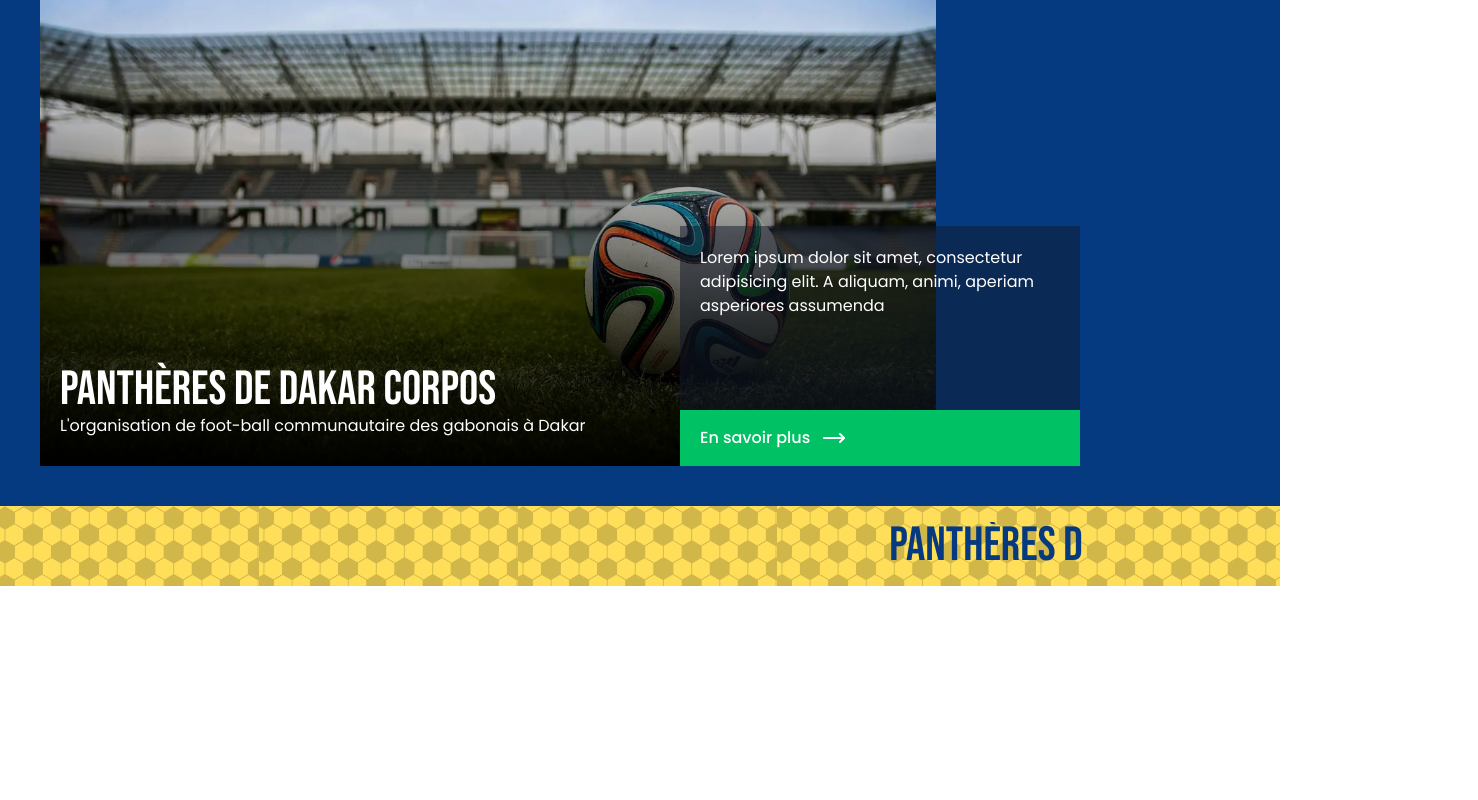
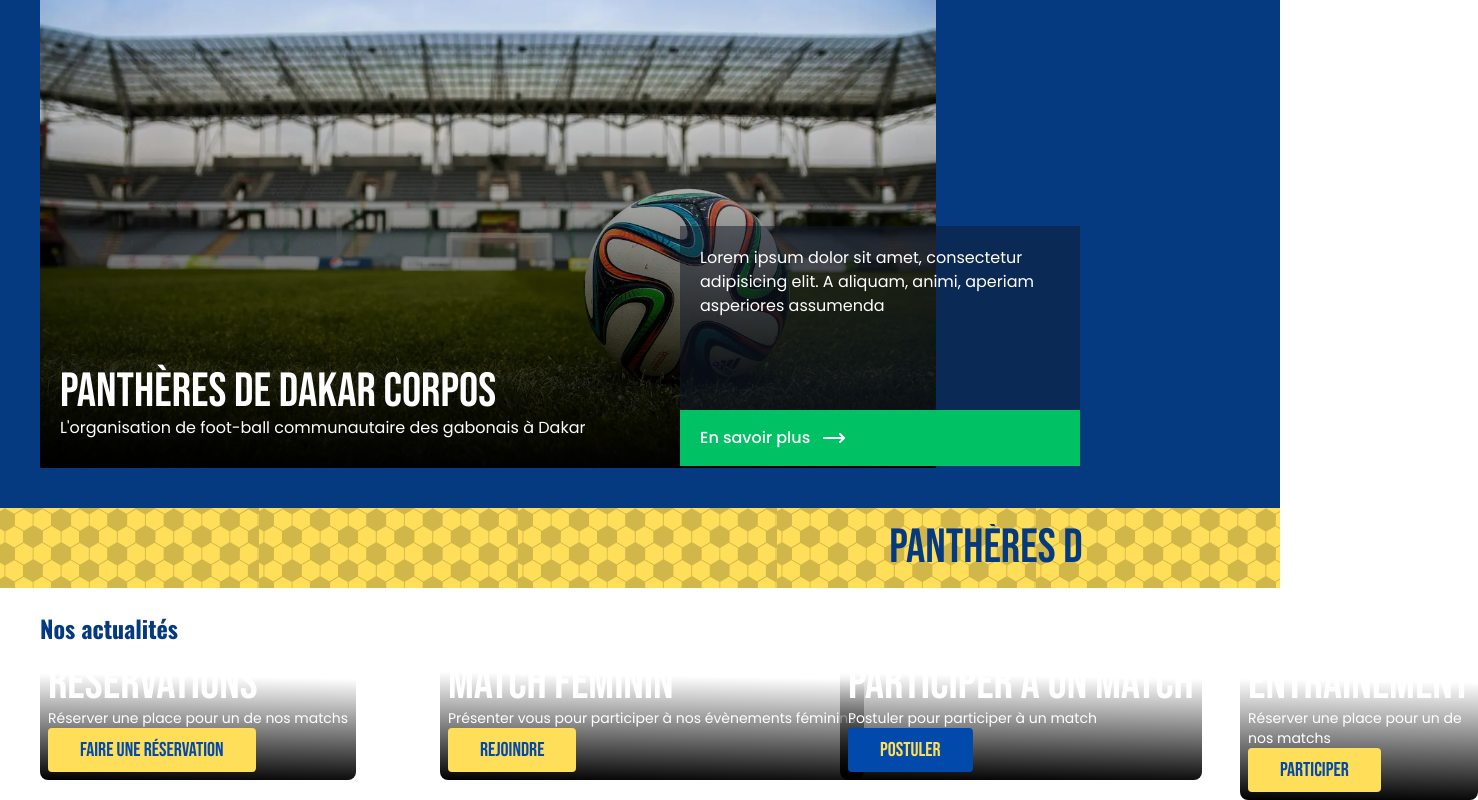
Before and after one commit to kephrr/corpos-website, a React (Vite) app: page / in a window 1280 px wide. Shown: the part 134-934 px from the top of the page, 1478 px wide, since content can reach past the window. Before the commit the page ends 800 px from the top, so only its background shows below. Built offline with nearby package versions, Linux system fonts and the light colour scheme; a web font is replaced by a local one.

Commit message:
add: mini cards for annonces and info

```diff
--- a/src/App.css
+++ b/src/App.css
@@ -1,11 +1,28 @@
 .nav-banner-custom{
     box-shadow: 0px 10px 25px 0px rgba(0,0,0,0.80);
 }
-
+.team-image{
+    background-image: url("/team.jpg");
+}
+.match-image{
+    background-image: url("/img-1.jpg");
+}
+.banner-image{
+    background-image: url("/banner-image.jpg");
+}
+.stades-image{
+    background-image: url("/stades_foot_monde.jpg");
+}
+.ffoot-image{
+    background-image: url("/femme-foot.jpg");
+}
+.ffoot-image-psg{
+    background-image: url("/femme-foot-psg.jpg");
+}
 .hero-image{
     width: 70vw;
     height: 60vh;
-    background-image: url("../public/stades_foot_monde.jpg");
+    background-image: url("/stades_foot_monde.jpg");
     background-position: center;
     background-size: cover;
 }
@@ -14,6 +31,9 @@
     width: 70vw;
     height: 60vh;
     position: absolute;
+    background: linear-gradient(1deg,#000000 0%, rgba(255,255,255,0) 80%);
+}
+.linear-shadow{
     background: linear-gradient(1deg,#000000 0%, rgba(255,255,255,0) 80%);
 }
 
@@ -53,6 +73,9 @@
 .transition-smooth{
     transition : all .5s ease;
 }
+.hover-interactive:hover{
+    transform: scale(1.05);
+}
 
 .show-on-hover{
     max-width: 0;
@@ -88,7 +111,6 @@
 }
 
 .pattern-foot{
-    background-image: url("../public/pattern-foot.png");
+    background-image: url("/pattern-foot.png");
     background-blend-mode: multiply;
-
 }
--- /dev/null
+++ b/src/components/card.tsx
@@ -0,0 +1,31 @@
+import React from "react";
+
+interface CardProps {
+    h: number;
+    w:number;
+    title:string;
+    text:string;
+    img:string;
+    btn?: boolean;
+    btntext?:string;
+    btncolor?:string;
+}
+
+const Card: React.FC<CardProps> = ({ h, w, title, text, img, btn, btntext, btncolor }) => {
+    const styleContainer = "w-"+w+" h-"+h+" "+img+" bg-cover rounded-lg transition-smooth hover-interactive";
+    const styleBtn = btncolor+" px-8 py-2 rounded-sm bebas-neue-thick text-xl cursor-pointer";
+    const styleShadow = "absolute linear-shadow h-"+h+" w-"+w+" rounded-lg flex flex-col justify-end p-2";
+    return <div className={styleContainer} >
+        <div className={styleShadow}>
+            <h1 className="text-white bebas-neue-thick text-5xl">{title}</h1>
+            <p className="text-white text-sm">{text}</p>
+            {btn &&
+                <a href="" className="">
+                    <button className={styleBtn}>{btntext}</button>
+                </a>
+            }
+        </div>
+    </div>
+}
+
+export default Card;
--- a/src/components/navabar.tsx
+++ b/src/components/navabar.tsx
@@ -5,7 +5,7 @@ export default function NavBar(){
     const [iconColor, setIconColor] = useState("#ffff");
     return <div className="max-w-screen justify-between items-center bg-blue-custom flex text-white nav-banner-custom">
         <nav className="flex max-w-screen justify-between items-center">
-            <img src="../../public/favicon.png" alt="corpos-logo" className="w-17.5 h-17.5"/>
+            <img src="/favicon.png" alt="corpos-logo" className="w-14.5 h-14.5 m-3"/>
             <ul className="flex h-full items-center gap-5 font-regular poppins-bold">
                 <li>
                     <a href="#">A propos</a>
--- a/src/index.css
+++ b/src/index.css
@@ -11,6 +11,9 @@ body{
 .oswald-regular {
   font-family: "Oswald", sans-serif;
   font-weight: 400;
+}
+.oswald{
+  font-family: "Oswald", sans-serif;
 }
 
 .poppins-bold {
--- a/src/pages/home.tsx
+++ b/src/pages/home.tsx
@@ -1,12 +1,40 @@
 import NavBar from "../components/navabar.tsx"
 import HeroBanner from "../components/hero-banner.tsx";
 import TextBanner from "../components/text-banner.tsx";
+import Card from "../components/card.tsx";
 
 export default function Home(){
-    return <div className="">
+    return <div className="box-border">
         <NavBar></NavBar>
         <HeroBanner></HeroBanner>
         <TextBanner></TextBanner>
+        <div className="px-10 py-4">
+            <h1 className="blue-dark-custom oswald font-bold text-2xl my-2">Nos actualités</h1>
+            <div className="flex justify-between mb-10">
+                <Card w={70} h={90} title={"RESERVATIONS"} text={"Réserver une place pour un de nos matchs"}
+                      img={"team-image"} btn={true} btntext={"Faire une réservation"}
+                      btncolor={"bg-yellow-custom blue-custom"}
+                ></Card>
 
-    </div>;
+                <Card img={"ffoot-image"} w={70} h={90} title={"MATCH FEMININ"}
+                      text={"Présenter vous pour participer à nos évènements féminins"}
+                      btn={true} btntext={"Rejoindre"} btncolor={"bg-yellow-custom blue-custom"}
+                ></Card>
+
+                <Card w={70} h={90} title={"PARTICIPER A UN MATCH"} text={"Postuler pour participer à un match"}
+                      img={"match-image"} btn={true} btntext={"Postuler"} btncolor={"yellow-custom bg-blue-custom"}
+                ></Card>
+
+                <Card img={"stades-image"} w={70} h={90} title={"ENTRAINEMENT"}
+                      text={"Réserver une place pour un de nos matchs"}
+                      btn={true} btntext={"Participer"} btncolor={"bg-yellow-custom blue-custom"}
+                ></Card>
+            </div>
+            <div className="flex justify-evenly">
+
+            </div>
+        </div>
+
+    </div>
+        ;
 }
```
Also changed, not shown: public/favicon.png.
